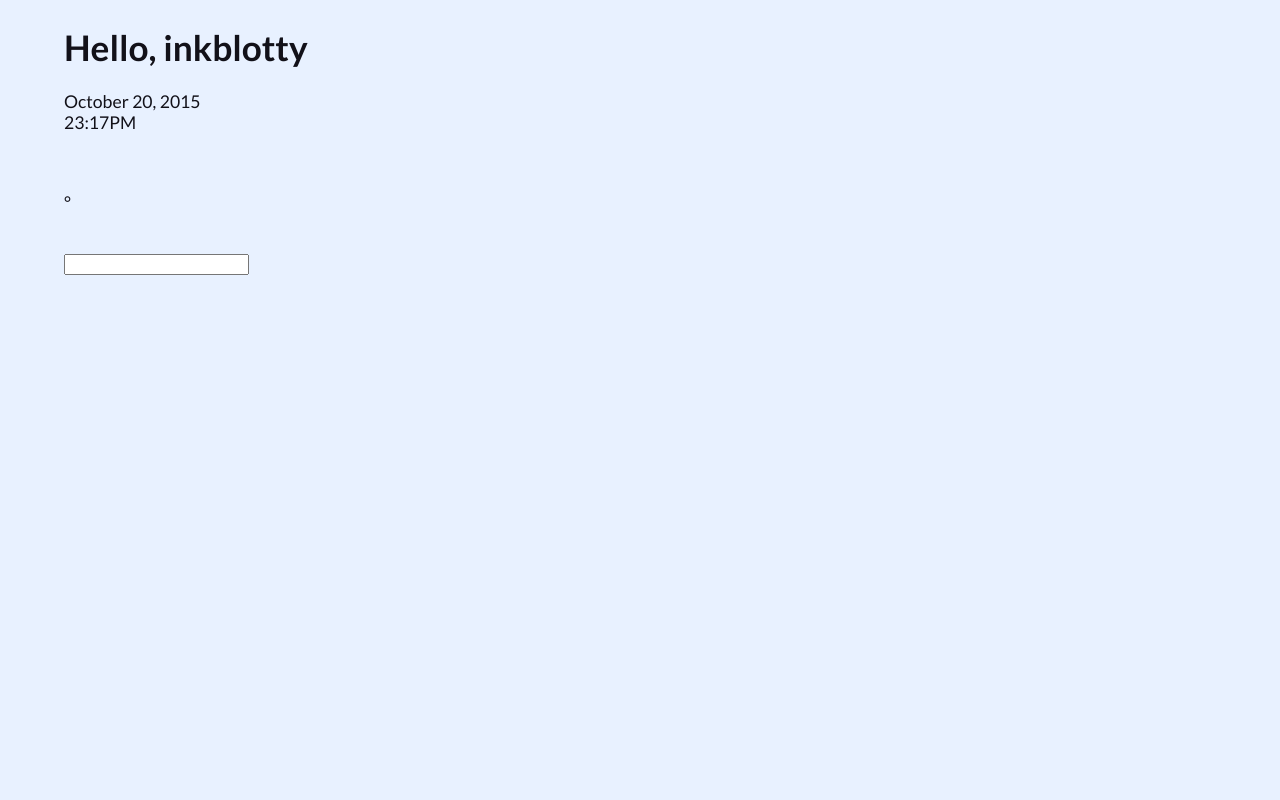
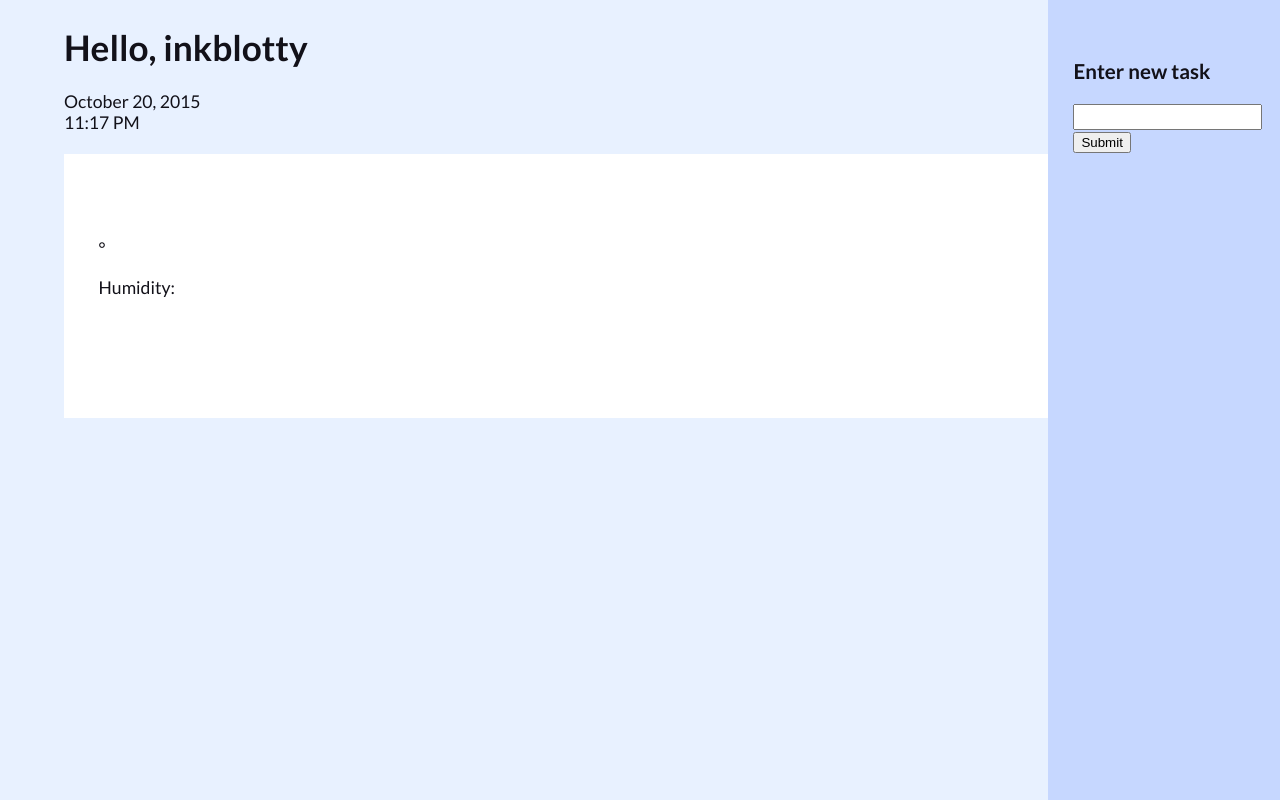
Before and after one commit to inkblotty/GoodMorning_App, a plain HTML site: page index.html in a window 1280 px wide. Drawn offline with nearby package versions, Linux system fonts and the light colour scheme; some packages are replaced by stand-ins of ours; a script that the page names is missing.

Commit message:
moved task UI to right side, fixed margins and padding

```diff
--- a/index.html
+++ b/index.html
@@ -6,7 +6,7 @@
 
 	<!-- Styles -->
 	<link rel="stylesheet" href="styles/css/sass/main.css">
-	<link rel="stylesheet" href="css/flexboxgrid.min.css" type="text/css">
+	<link rel="stylesheet" href="node_modules/flexboxgrid/css/flexboxgrid.min.css" type="text/css">
 
 	<!-- Fonts -->
 	<link href='https://fonts.googleapis.com/css?family=Lato:400,700' rel='stylesheet' type='text/css'>
@@ -25,29 +25,44 @@
 		<div class="date row">
 			{{ master.info.date | date:'MMMM dd, yyyy'}}
 		</div>
-		<div class="time row">{{ master.info.date | date:'H:mma'}}</div>
+		<div class="time row">
+			{{ master.info.date | date:'h:mm a'}}
+		</div>
 
-
-
-
-	  <div class="container-fluid" ng-controller="weathCtrl as weath">
-		<h3 class="city row">{{ weath.location.city }}</h3>
-		<div class="weather row">
-			<img ng-src="http://icons.wxug.com/i/c/j/{{ weath.weathData.weather | lowercase | noSpace}}.gif">
-			<div class="cur-weath">
+	  <div class="row">
+	    <div ng-controller="weathCtrl as weath">
+		  <h3 class="city row">
+		  	<div class="col-xs">
+		  	  {{ weath.location.city }}
+		  	</div>
+		  </h3>
+		  <div class="row weather">
+			<div class="col-xs cur-weath">
+				<div class="row center-xs">
+				  <div class="col-xs">
+			        <img ng-src="http://icons.wxug.com/i/c/j/{{ weath.weathData.weather | lowercase | noSpace}}.gif">
+			      </div>
+			    </div>
 				<p>{{weath.weathData.weather}}</p>
 				<p>{{weath.weathData.temp_f}}&deg;</p>
+				<p>Humidity: {{weath.weathData.relative_humidity}}</p>
+				<div class="credit-logo row center-xs">
+			      <img class="col-xs" ng-src='{{ weath.weathData.image.url }}'>
+		        </div>
 			</div>
-		</div>
-
-		<div class="credit-logo">
-			<img ng-src='{{ weath.weathData.image.url }}'>
+		  </div>
 		</div>
 	  </div>
 
-	  <div class="toDoUI">
-			<input type="text" ng-model="master.toDos.task"/>
+	  <div class="container-fluid">
+	    <div class="row toDoUI">
+	    	<div class="col-xs">
+	    	  <h3>Enter new task</h3>
+			  <input type="text" ng-model="master.toDos.task"/><br>
+			  <button>Submit</button>
+			</div>
 		</div>
+	  </div>
 
 	  <div class="toDoList" ng-repeat="task in master.toDos">
 		<div>{{ master.toDos.task }}</div>
--- a/styles/sass/main.scss
+++ b/styles/sass/main.scss
@@ -1,6 +1,6 @@
 $mainText: #121119;
-$lightBlue: #b4b3ff;
-$lightGreen: #c6d7ff;
+$lightBlue: #c6d7ff;
+$deeperBlue: #b4b3ff;
 
 body{
 	background-color: #e8f1ff;
@@ -8,12 +8,38 @@ body{
 	font-size: 1.1em;
 	font-family: 'Lato', sans-serif;
 	margin: 2% 5%;
+
+	input{
+	  padding: 2%;
+	}
+}
+
+.weather{
+	background-color: #fff;
+	padding: 4% 3%;
+}
+
+.credit-logo{
+    img{
+	  height: 3em;
+	  width: auto;
+	}
+}
+
+.toDoUI{
+	background-color: $lightBlue;
+	height: 100%;
+	padding: 3% 2%;
+	position: fixed;
+	right: 0;
+	top: 0;
 }
 
 .toDoList{
 	div{
-	  background-color: $lightBlue;
-	  padding: 5%;
-	  width: 12em;
+	  background-color: $deeperBlue;
+	  margin: 1%;
+	  padding: 1% 2%;
+	  width: 10em;
 	}
 }
```
Also changed, not shown: styles/css/sass/main.css.
